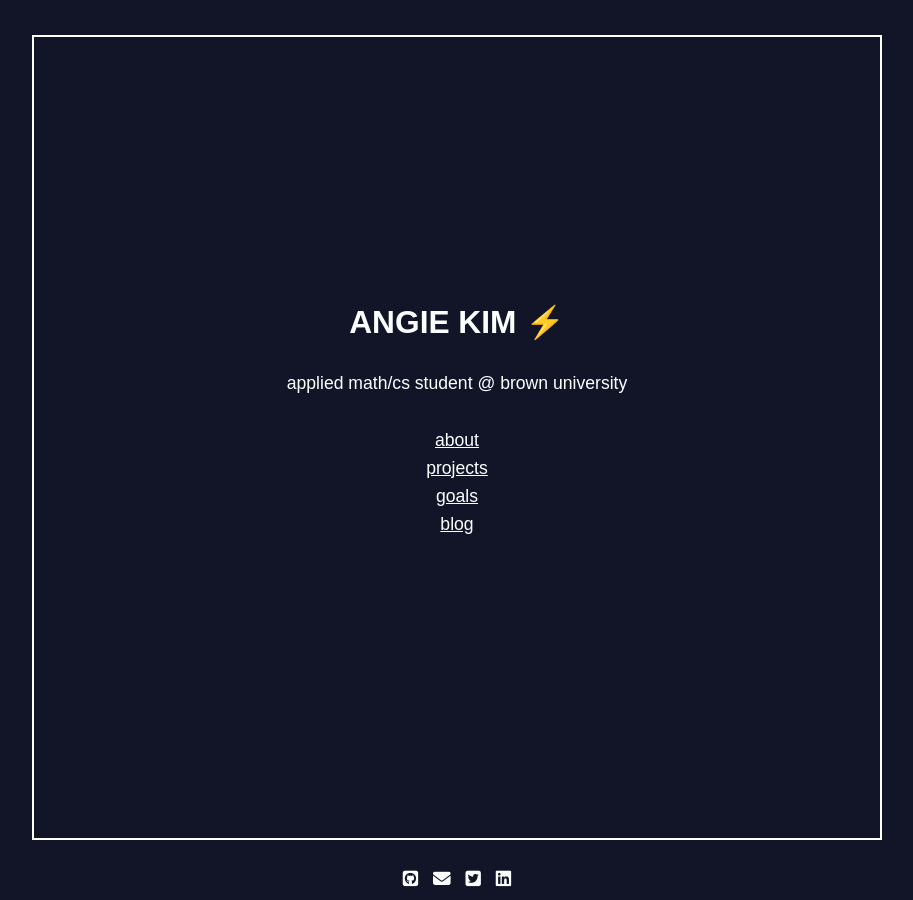
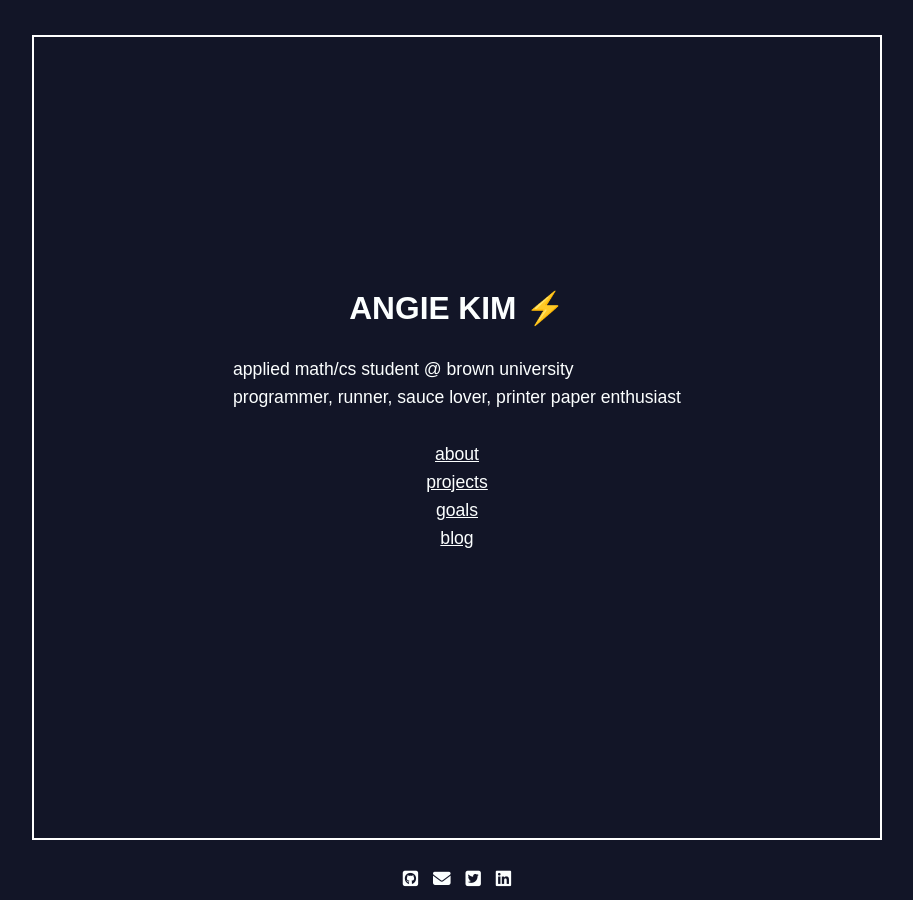
Before and after one commit to angiejwkim/angiejwkim.github.io, a Jekyll site: the page built from index.html, in a window 1280 px wide. Shown: the whole page, without its empty margins (183-1096 px from the left). Built offline with Jekyll 4.4.1, drawn with Linux system fonts in a browser that asks for light colours; nearby versions of some CDN libraries.

Commit message:
add to home page

```diff
--- a/index.html
+++ b/index.html
@@ -4,7 +4,8 @@ layout: default
 
 <div class="feature">
 	<h2>ANGIE KIM ⚡</h2>
-	applied math/cs student @ brown university
+	applied math/cs student @ brown university<br/>
+	programmer, runner, sauce lover, printer paper enthusiast
 	<br/><br/>
 	<a href="/about">about</a>
 	<a href="/projects">projects</a>
```
